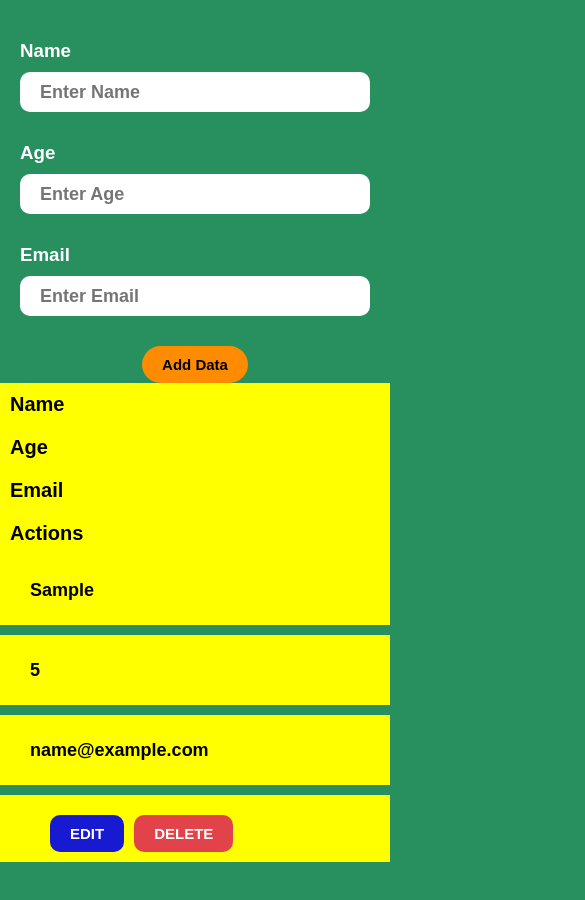
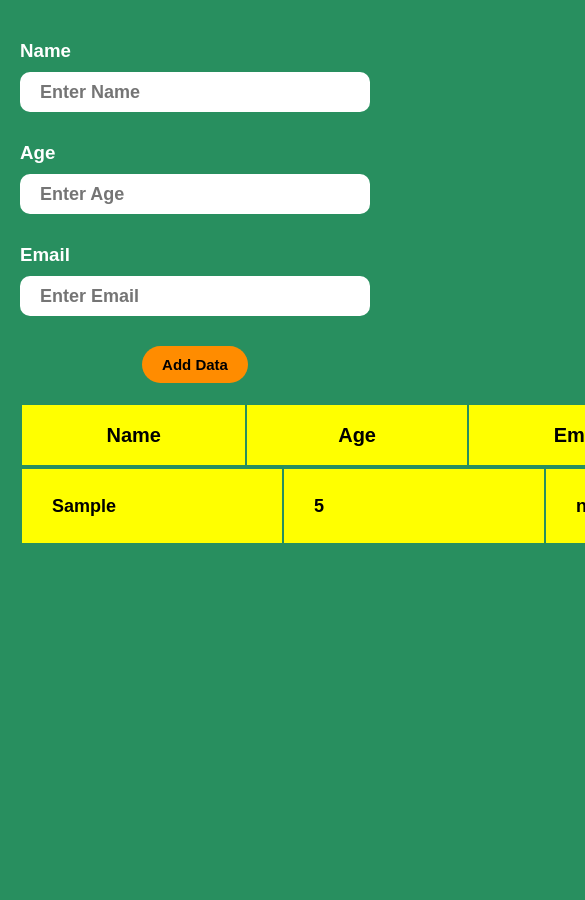
Before and after one commit to krishnamidathana/cred-app, a plain HTML site: page index.html in a window 390 px wide. Both pictures are taken after typing "Sample", "5", "name@example.com" into the empty fields and a click on the button "Add Data". Shown: the top 900 px of the page, 585 px wide, since content can reach past the window. Drawn offline with Linux system fonts and the light colour scheme.

Commit message:
Update style.css

```diff
--- a/style.css
+++ b/style.css
@@ -1,46 +1,47 @@
-* {
+*{
     margin: 0;
     padding: 0;
     box-sizing: border-box;
     user-select: none;
 }
 
-body {
+body{
     height: 300vh;
     background: #288f5f;
 }
+.container{
 
-.container {
     height: 100vh;
+
 }
+.section{
+    display: grid;
+    grid-template-columns: repeat(1,1fr);
+place-items: center;
+padding-top: 40px;
+grid-gap: -900px;
 
-.section {
-    display: grid;
-    grid-template-columns: repeat(1, 1fr);
-    place-items: center;
-    padding-top: 40px;
-    grid-gap: -900px;
+
 }
-
-input {
+input{
     width: 350px;
     height: 40px;
     border-radius: 10px;
-    border: none;
+    border:none;
     margin-bottom: 30px;
     outline: none;
     padding-left: 20px;
     font-weight: bold;
     font-size: 18px;
+
 }
 
-h3 {
+h3{
     padding-bottom: 10px;
-    font-family: sans-serif;
+    font-family:sans-serif;
     color: white;
 }
-
-.addbtn {
+.addbtn{
     padding: 10px 20px;
     background-color: darkorange;
     font-weight: bold;
@@ -48,92 +49,73 @@ h3 {
     border: none;
     border-radius: 20px;
 }
-
-.addbtn:hover {
+.addbtn:hover{
     background-color: greenyellow;
     transition-duration: .3s;
 }
 
-table {
+table{
     padding: 20px;
-    width: 100%;
-    border-collapse: collapse;
+    display: grid;
+    place-items: center;
 }
-
-th, td {
-    padding: 10px;
-    text-align: left;
-}
-
-th {
-    width: 100%;
+th{
+    width: 280px ;
     height: 60px;
     background-color: yellow;
     font-size: 20px;
     font-family: sans-serif;
     font-weight: bold;
 }
+td{
+    width: 280px ;
+    height: 30px;
 
-td {
-    width: 100%;
-    height: 30px;
     background-color: yellow;
-    margin-bottom: 10px;
+
 }
 
-.edits, .deletes {
+
+
+
+
+
+.edits , .deletes{
     padding: 10px 20px;
     font-weight: bold;
     border: none;
     color: white;
     font-size: 15px;
     border-radius: 10px;
-    margin-top: 10px;
+
 }
 
-.edits {
+.edits{
     background-color: rgb(23, 26, 209);
     margin-left: 40px;
+
 }
-
-.edits:hover {
+.edits:hover{
     background-color: rgb(100, 102, 224);
 }
-
-.deletes {
+.deletes{
     background-color: rgb(226, 67, 75);
     margin-left: 10px;
 }
-
-.deletes:hover {
+.deletes:hover{
     background-color: darksalmon;
 }
 
-#names, #emails, #ages {
-    width: 100%;
+ #names,#emails,#ages{
+    width: 100px;
+
+    background-color: yellow;
+
+}
+.eclass , .aclass, .nclass{
+    width: 220px;
+    height: 30px;
+    margin :10px;
+    margin-right: 30px;
     background-color: yellow;
 }
-
-.eclass, .aclass, .nclass {
-    width: 100%;
-    height: 30px;
-    margin: 10px 0;
-    background-color: yellow;
-}
-
-/* Media Query for Mobile View */
-
-@media only screen and (max-width: 600px) {
-    th, td {
-        width: 100%;
-        display: block;
-    }
-
-    th {
-        height: auto;
-    }
-
-    td {
-        height: auto;
-    }
-}
```
